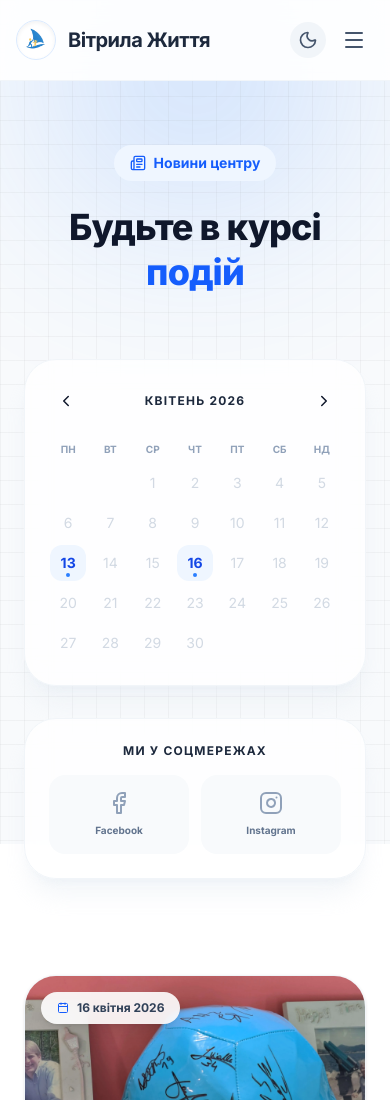
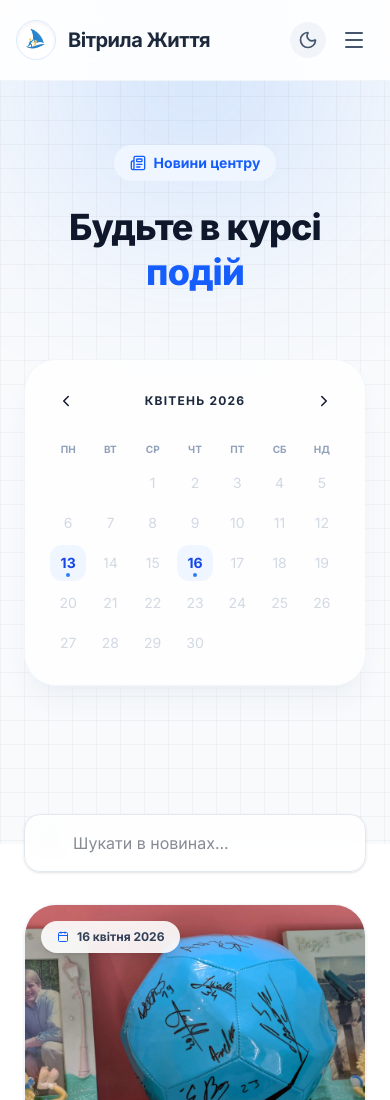
Before and after one commit to BrownyOFF/clinic, a Next.js app: page /novyny in a window 390 px wide. Shown: the top 1100 px of the page. Built offline with nearby package versions, Linux system fonts and the light colour scheme.

Commit message:
updated news 2.0

```diff
--- a/app/novyny/page.tsx
+++ b/app/novyny/page.tsx
@@ -9,7 +9,9 @@ import {
   RefreshCcw,
   ChevronLeft,
   ChevronRight,
-  X
+  X,
+  Search,
+  Filter
 } from "lucide-react";
 import Image from "next/image";
 import Link from "next/link";
@@ -39,12 +41,17 @@ const parseUkrDate = (dateStr: string) => {
 export default function NewsPage() {
   const [visibleCount, setVisibleCount] = useState(6);
   const [currentMonth, setCurrentMonth] = useState(new Date());
-  const [selectedDate, setSelectedDate] = useState<Date | null>(null);
 
+  // Нові стани для фільтрів
+  const [searchQuery, setSearchQuery] = useState("");
+  const [activeFilter, setActiveFilter] = useState<{type: 'day' | 'month', date: Date} | null>(null);
+
+  // Сортуємо новини за датою (від найновіших)
   const sortedNews = useMemo(() => {
     return [...newsData].sort((a, b) => parseUkrDate(b.date).getTime() - parseUkrDate(a.date).getTime());
   }, []);
 
+  // Допоміжний Set для підсвітки днів у календарі
   const newsDatesSet = useMemo(() => {
     const dates = new Set<string>();
     sortedNews.forEach(news => {
@@ -53,16 +60,46 @@ export default function NewsPage() {
     return dates;
   }, [sortedNews]);
 
-  const displayNews = useMemo(() => {
-    if (selectedDate) {
-      return sortedNews.filter(news => parseUkrDate(news.date).toDateString() === selectedDate.toDateString());
+  // Головна логіка фільтрації (Пошук + Календар)
+  const filteredNews = useMemo(() => {
+    let result = sortedNews;
+
+    // 1. Фільтр за пошуковим запитом
+    if (searchQuery.trim()) {
+      const query = searchQuery.toLowerCase();
+      result = result.filter(news =>
+        news.title.toLowerCase().includes(query) ||
+        news.excerpt.toLowerCase().includes(query)
+      );
     }
-    return sortedNews.slice(0, visibleCount);
-  }, [selectedDate, visibleCount, sortedNews]);
+
+    // 2. Фільтр за календарем (День або Місяць)
+    if (activeFilter) {
+      if (activeFilter.type === 'day') {
+        result = result.filter(news => parseUkrDate(news.date).toDateString() === activeFilter.date.toDateString());
+      } else if (activeFilter.type === 'month') {
+        result = result.filter(news => {
+          const d = parseUkrDate(news.date);
+          return d.getMonth() === activeFilter.date.getMonth() && d.getFullYear() === activeFilter.date.getFullYear();
+        });
+      }
+    }
+
+    return result;
+  }, [sortedNews, searchQuery, activeFilter]);
+
+  // Відрізаємо для пагінації ("Завантажити ще")
+  const displayNews = filteredNews.slice(0, visibleCount);
 
   const loadMore = () => setVisibleCount(prev => prev + 6);
   const prevMonth = () => setCurrentMonth(new Date(currentMonth.getFullYear(), currentMonth.getMonth() - 1, 1));
   const nextMonth = () => setCurrentMonth(new Date(currentMonth.getFullYear(), currentMonth.getMonth() + 1, 1));
+
+  // Очищення всіх фільтрів
+  const clearFilters = () => {
+    setActiveFilter(null);
+    setSearchQuery("");
+  };
 
   const generateCalendarDays = () => {
     const daysInMonth = new Date(currentMonth.getFullYear(), currentMonth.getMonth() + 1, 0).getDate();
@@ -77,15 +114,17 @@ export default function NewsPage() {
       const date = new Date(currentMonth.getFullYear(), currentMonth.getMonth(), d);
       const dateStr = date.toDateString();
       const hasNews = newsDatesSet.has(dateStr);
-      const isSelected = selectedDate?.toDateString() === dateStr;
+
+      const isSelectedDay = activeFilter?.type === 'day' && activeFilter.date.toDateString() === dateStr;
+      const isSelectedMonth = activeFilter?.type === 'month' && activeFilter.date.getMonth() === currentMonth.getMonth() && activeFilter.date.getFullYear() === currentMonth.getFullYear();
 
       days.push(
         <button
           key={d}
-          onClick={() => setSelectedDate(isSelected ? null : date)}
+          onClick={() => setActiveFilter(isSelectedDay ? null : { type: 'day', date })}
           disabled={!hasNews}
           className={`h-9 w-9 rounded-xl flex flex-col items-center justify-center relative transition-all duration-300 ${
-            isSelected
+            isSelectedDay || (isSelectedMonth && hasNews)
               ? 'bg-blue-600 text-white shadow-lg scale-110 z-10'
               : hasNews
                 ? 'bg-blue-50 dark:bg-blue-900/40 text-blue-700 dark:text-blue-300 hover:bg-blue-100 dark:hover:bg-blue-800 font-bold'
@@ -93,7 +132,7 @@ export default function NewsPage() {
           }`}
         >
           <span className="text-sm">{d}</span>
-          {hasNews && !isSelected && <span className="absolute bottom-1 w-1 h-1 bg-blue-500 rounded-full"></span>}
+          {hasNews && !isSelectedDay && !isSelectedMonth && <span className="absolute bottom-1 w-1 h-1 bg-blue-500 rounded-full"></span>}
         </button>
       );
     }
@@ -104,6 +143,9 @@ export default function NewsPage() {
     hidden: { opacity: 0, y: 20 },
     visible: { opacity: 1, y: 0, transition: { duration: 0.5 } }
   };
+
+  // Перевірка чи активний місяць в календарі зараз обраний як фільтр
+  const isCurrentMonthFiltered = activeFilter?.type === 'month' && activeFilter.date.getMonth() === currentMonth.getMonth() && activeFilter.date.getFullYear() === currentMonth.getFullYear();
 
   return (
     <div className="relative min-h-screen text-slate-900 dark:text-slate-50 transition-colors duration-500">
@@ -131,8 +173,33 @@ export default function NewsPage() {
 
           <div className="grid grid-cols-1 lg:grid-cols-12 gap-12 items-start">
 
-            {/* ЛІВА ЧАСТИНА: СТРІЧКА НОВИН */}
+            {/* ЛІВА ЧАСТИНА: СТРІЧКА НОВИН ТА ПОШУК */}
             <div className="lg:col-span-8 order-2 lg:order-1">
+
+              {/* ПОЛЕ ПОШУКУ */}
+              <div className="relative mb-8 group">
+                <div className="absolute inset-y-0 left-4 flex items-center pointer-events-none">
+                  <Search size={20} className="text-slate-400 group-focus-within:text-blue-500 transition-colors" />
+                </div>
+                <input
+                  type="text"
+                  placeholder="Шукати в новинах..."
+                  value={searchQuery}
+                  onChange={(e) => setSearchQuery(e.target.value)}
+                  className="w-full pl-12 pr-12 py-4 bg-white/80 dark:bg-slate-900/80 backdrop-blur-md border border-slate-200 dark:border-slate-800 rounded-2xl shadow-sm focus:outline-none focus:ring-2 focus:ring-blue-500/50 dark:text-white transition-all"
+                />
+                {searchQuery && (
+                  <button
+                    onClick={() => setSearchQuery("")}
+                    className="absolute inset-y-0 right-4 flex items-center text-slate-400 hover:text-slate-600 dark:hover:text-slate-200 transition-colors"
+                  >
+                    <X size={20} />
+                  </button>
+                )}
+              </div>
+
+              {/* РЕЗУЛЬТАТИ / СІТКА НОВИН */}
+              {displayNews.length > 0 ? (
                 <div className="grid grid-cols-1 md:grid-cols-2 gap-8">
                   <AnimatePresence mode="popLayout">
                     {displayNews.map((news) => (
@@ -165,8 +232,19 @@ export default function NewsPage() {
                     ))}
                   </AnimatePresence>
                 </div>
+              ) : (
+                <motion.div initial={{ opacity: 0 }} animate={{ opacity: 1 }} className="text-center py-20 bg-white/50 dark:bg-slate-900/50 rounded-[32px] border border-dashed border-slate-300 dark:border-slate-700">
+                  <Filter size={48} className="mx-auto text-slate-300 dark:text-slate-600 mb-4" />
+                  <h3 className="text-xl font-bold text-slate-700 dark:text-slate-300 mb-2">Новин не знайдено</h3>
+                  <p className="text-slate-500 dark:text-slate-400 mb-6">За вашими критеріями пошуку або обраною датою немає публікацій.</p>
+                  <button onClick={clearFilters} className="px-6 py-3 bg-blue-50 dark:bg-blue-900/30 text-blue-600 dark:text-blue-400 rounded-xl font-bold hover:bg-blue-100 transition-colors">
+                    Скинути всі фільтри
+                  </button>
+                </motion.div>
+              )}
 
-              {!selectedDate && visibleCount < sortedNews.length && (
+              {/* КНОПКА ЗАВАНТАЖИТИ ЩЕ */}
+              {visibleCount < filteredNews.length && (
                 <div className="mt-12 flex justify-center">
                   <button onClick={loadMore} className="flex items-center gap-2 px-8 py-4 bg-white dark:bg-slate-900 text-blue-600 dark:text-blue-400 border border-blue-100 dark:border-blue-900/50 rounded-2xl font-bold hover:bg-blue-50 transition-all shadow-sm group">
                     <RefreshCcw size={18} className="group-hover:rotate-180 transition-transform duration-500" /> Показати ще
@@ -175,7 +253,7 @@ export default function NewsPage() {
               )}
             </div>
 
-            {/* ПРАВА ЧАСТИНА (SIDEBAR) - ВИПРАВЛЕНО ДЛЯ ТЕЛЕФОНІВ */}
+            {/* ПРАВА ЧАСТИНА (SIDEBAR) */}
             <aside className="lg:col-span-4 order-1 lg:order-2 lg:sticky lg:top-24 space-y-8 h-fit self-start mb-12 lg:mb-0">
 
               {/* КАЛЕНДАР */}
@@ -184,9 +262,20 @@ export default function NewsPage() {
                   <button onClick={prevMonth} className="p-2 rounded-xl hover:bg-slate-100 dark:hover:bg-slate-800 transition-colors">
                     <ChevronLeft size={18} />
                   </button>
-                  <div className="font-bold text-slate-800 dark:text-white uppercase tracking-widest text-xs">
+
+                  {/* КНОПКА ФІЛЬТРУ ЗА МІСЯЦЕМ */}
+                  <button
+                    onClick={() => setActiveFilter(isCurrentMonthFiltered ? null : { type: 'month', date: currentMonth })}
+                    className={`font-bold uppercase tracking-widest text-xs px-3 py-2 rounded-xl transition-colors ${
+                      isCurrentMonthFiltered
+                        ? 'bg-blue-600 text-white shadow-md'
+                        : 'text-slate-800 dark:text-white hover:bg-slate-100 dark:hover:bg-slate-800'
+                    }`}
+                    title={isCurrentMonthFiltered ? "Скинути фільтр" : "Показати всі новини за цей місяць"}
+                  >
                     {MONTH_NAMES_UKR[currentMonth.getMonth()]} {currentMonth.getFullYear()}
-                  </div>
+                  </button>
+
                   <button onClick={nextMonth} className="p-2 rounded-xl hover:bg-slate-100 dark:hover:bg-slate-800 transition-colors">
                     <ChevronRight size={18} />
                   </button>
@@ -204,20 +293,49 @@ export default function NewsPage() {
                   {generateCalendarDays()}
                 </div>
 
-                {selectedDate && (
+                {/* ІНФО-БЛОК АКТИВНОГО ФІЛЬТРА */}
+                {/* ІНФО-БЛОК АКТИВНОГО ФІЛЬТРА */}
+                {(activeFilter || searchQuery) && (
                   <motion.div initial={{ opacity: 0, y: 10 }} animate={{ opacity: 1, y: 0 }} className="mt-6 pt-6 border-t border-slate-100 dark:border-slate-800">
+                    <div className="text-[10px] uppercase tracking-widest text-slate-400 mb-3 font-bold text-center">Активні фільтри</div>
+
+                    {/* ПЛАШКИ З ФІЛЬТРАМИ */}
+                    <div className="flex flex-col gap-2 mb-4">
+                      {searchQuery && (
+                        <div className="bg-slate-50 dark:bg-slate-800 text-slate-600 dark:text-slate-300 text-xs px-3 py-2.5 rounded-xl flex justify-between items-center border border-slate-100 dark:border-slate-700">
+                          <span className="truncate pr-2"><span className="font-bold text-slate-800 dark:text-slate-100">Пошук:</span> {searchQuery}</span>
+                          <button onClick={() => setSearchQuery("")} className="text-slate-400 hover:text-red-500 transition-colors flex-shrink-0"><X size={14} /></button>
+                        </div>
+                      )}
+
+                      {activeFilter?.type === 'day' && (
+                        <div className="bg-slate-50 dark:bg-slate-800 text-slate-600 dark:text-slate-300 text-xs px-3 py-2.5 rounded-xl flex justify-between items-center border border-slate-100 dark:border-slate-700">
+                          <span><span className="font-bold text-slate-800 dark:text-slate-100">Дата:</span> {activeFilter.date.toLocaleDateString('uk-UA')}</span>
+                          <button onClick={() => setActiveFilter(null)} className="text-slate-400 hover:text-red-500 transition-colors flex-shrink-0"><X size={14} /></button>
+                        </div>
+                      )}
+
+                      {activeFilter?.type === 'month' && (
+                        <div className="bg-slate-50 dark:bg-slate-800 text-slate-600 dark:text-slate-300 text-xs px-3 py-2.5 rounded-xl flex justify-between items-center border border-slate-100 dark:border-slate-700">
+                          <span><span className="font-bold text-slate-800 dark:text-slate-100">Місяць:</span> {MONTH_NAMES_UKR[activeFilter.date.getMonth()]} {activeFilter.date.getFullYear()}</span>
+                          <button onClick={() => setActiveFilter(null)} className="text-slate-400 hover:text-red-500 transition-colors flex-shrink-0"><X size={14} /></button>
+                        </div>
+                      )}
+                    </div>
+
+                    {/* ЗАГАЛЬНА КНОПКА СКИНУТИ ВСЕ */}
                     <button
-                        onClick={() => setSelectedDate(null)}
-                        className="w-full flex items-center justify-center gap-2 py-3 bg-blue-50 dark:bg-blue-900/30 text-blue-600 dark:text-blue-400 rounded-2xl text-xs font-bold transition-all hover:bg-blue-100"
+                        onClick={clearFilters}
+                        className="w-full flex items-center justify-center gap-2 py-3 bg-red-50 dark:bg-red-900/20 text-red-600 dark:text-red-400 rounded-2xl text-xs font-bold transition-all hover:bg-red-100 dark:hover:bg-red-900/40"
                     >
-                        <X size={14} /> Скинути календар
+                        <X size={14} /> Скинути всі
                     </button>
                   </motion.div>
                 )}
               </div>
 
               {/* СОЦМЕРЕЖІ */}
-              <div className="bg-white/80 dark:bg-slate-900/80 backdrop-blur-md rounded-[32px] p-6 border border-slate-100 dark:border-slate-800 shadow-xl shadow-slate-200/40 dark:shadow-none">
+              <div className="bg-white/80 dark:bg-slate-900/80 backdrop-blur-md rounded-[32px] p-6 border border-slate-100 dark:border-slate-800 shadow-xl shadow-slate-200/40 dark:shadow-none hidden lg:block">
                 <h3 className="font-bold text-slate-800 dark:text-white mb-4 text-xs uppercase tracking-widest text-center">Ми у соцмережах</h3>
                 <div className="grid grid-cols-2 gap-3">
                   <a
```
Lines whose indentation alone changed are shown as unchanged.
